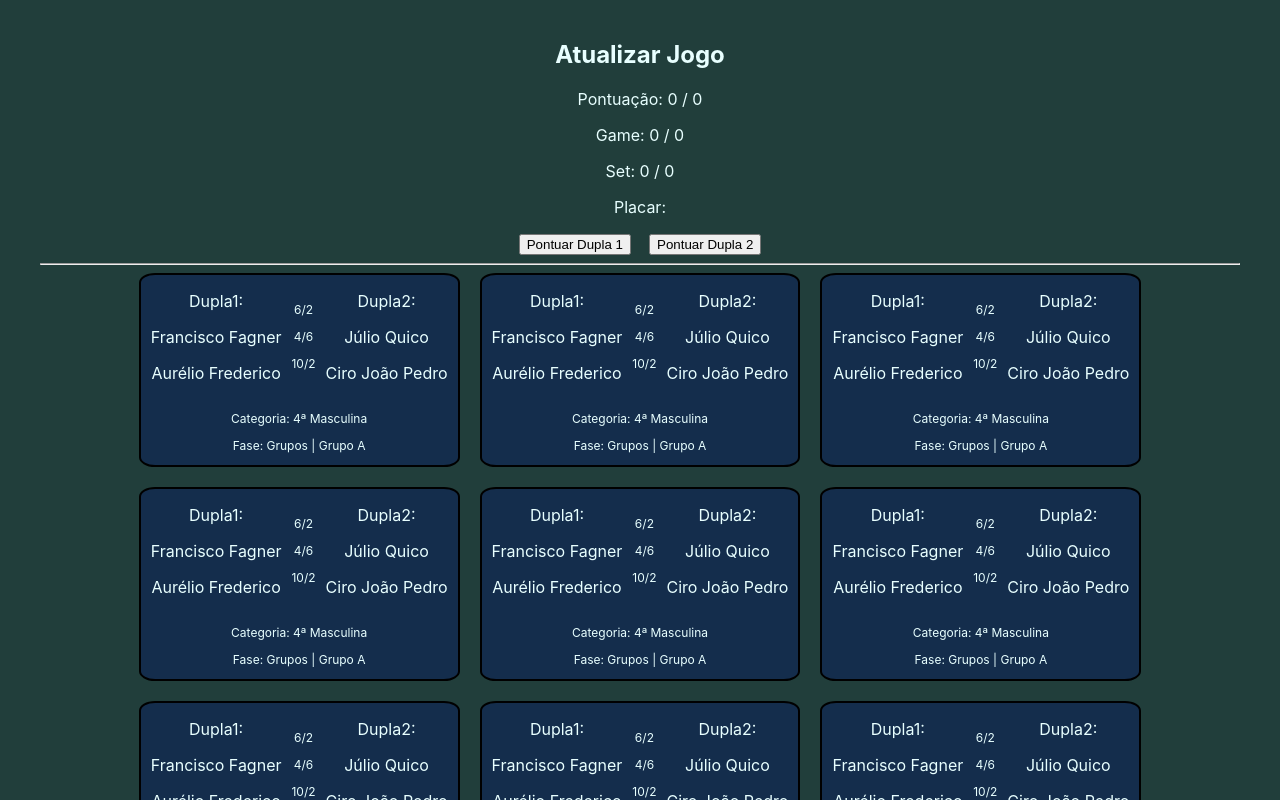
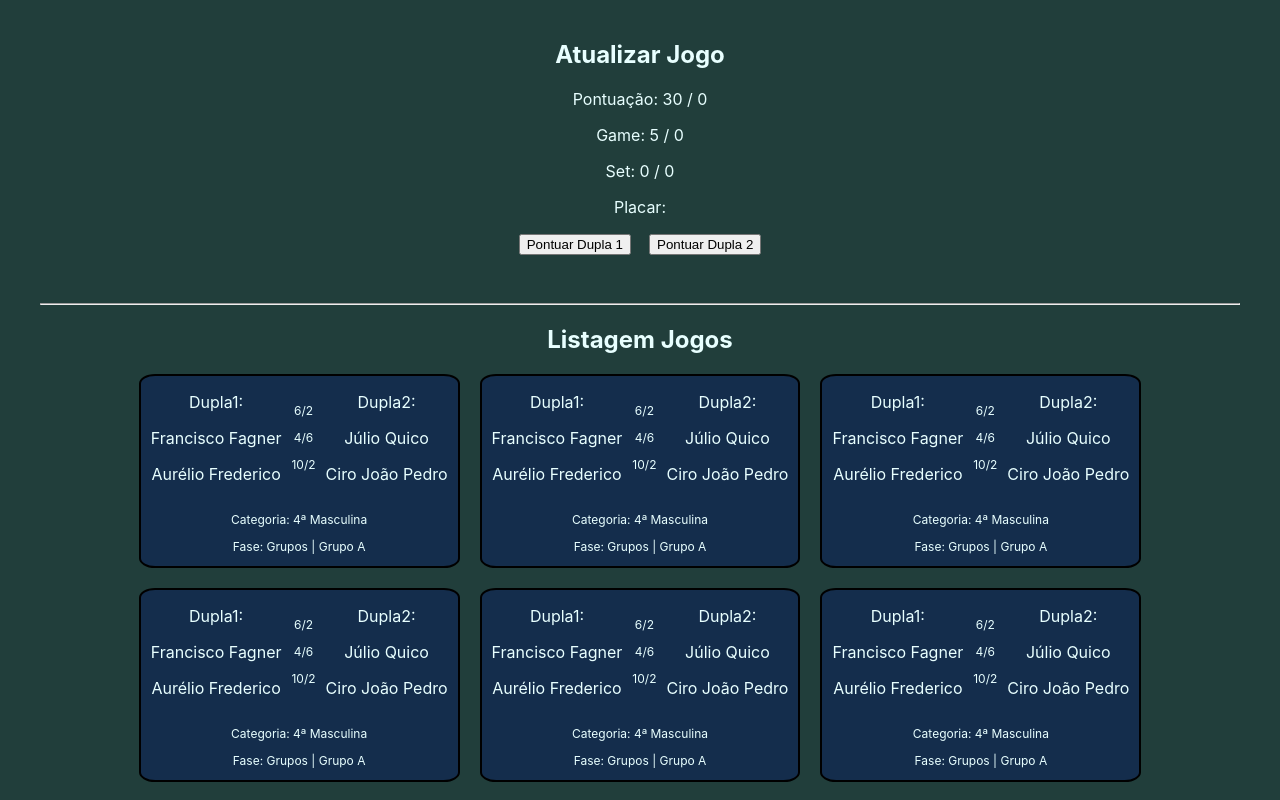
Before and after one commit to THIAGOBEPPLER/teste-react2, a React (Create React App) app: page / in a window 1280 px wide. Shown: the top 800 px of the page. Built offline with nearby package versions, Linux system fonts and the light colour scheme.

Commit message:
Desfazer pontuacao

```diff
--- a/src/Components/AtualizarJogo/AtualizarJogo.tsx
+++ b/src/Components/AtualizarJogo/AtualizarJogo.tsx
@@ -1,7 +1,5 @@
 import { useState } from "react";
-import { JogoModel } from "../../Models/JogoModel"
-import ListarJogo from "../ListarJogo/ListarJogo";
-import setJogo from "../Util/JogoUtil";
+
 import Pontuar from "../Util/PontuarUtil";
 import { PontuacaoModel } from "../../Models/PontuacaoModel";
 
@@ -9,14 +7,15 @@ import "./AtualizarJogo.css"
 
 function AtualizarJogo(){
 
-    const [pontuacao, setPontuacao] = useState(new PontuacaoModel(0, 0, 0, 0, 0, 0, [], 0, 0, false));
+    const [pontuacao, setPontuacao] = useState(new PontuacaoModel(30, 5, 0, 0, 0, 0, [], 0, 0, false));
+
 
     return(
         <div className="main">
 
             <h2>Atualizar Jogo</h2>
 
-            <p> Pontuação: {pontuacao.pontuacao1} / {pontuacao.pontuacao2}</p>
+            <p> Pontuação: {pontuacao.pontos1} / {pontuacao.pontos2}</p>
             <p> Game: {pontuacao.games1} / {pontuacao.games2}</p>
             <p> Set: {pontuacao.sets1} / {pontuacao.sets2}</p>
             { (pontuacao.tieBreak1 > 0  || pontuacao.tieBreak2 >0 ) &&
@@ -26,22 +25,27 @@ function AtualizarJogo(){
             <p> Placar: {pontuacao.placar.map((p) => {
                 return (
                     <span>{p}, </span>
-
                 );
             })}</p>
 
             <span>
                 {pontuacao.jogoFinalizado == false ?
                 <span>
-                    <button onClick= {() => setPontuacao( Pontuar(pontuacao, 1))}>Pontuar Dupla 1</button> &nbsp;  &nbsp;
-                     <button onClick= {() => setPontuacao( Pontuar(pontuacao, 2))}>Pontuar Dupla 2</button>
+                    <button onClick= {() => setPontuacao( Pontuar(pontuacao, 1))} disabled = {pontuacao.jogoFinalizado}>Pontuar Dupla 1</button> &nbsp;  &nbsp;
+                    <button onClick= {() => setPontuacao( Pontuar(pontuacao, 2))} disabled = {pontuacao.jogoFinalizado}>Pontuar Dupla 2</button> <br />
                 </span> :
                 <span>
                     Jogo Finalizado
                 </span>}
+                <br />
             </span>
 
-
+            <div>
+                {pontuacao.pontuacaoBkp !== undefined &&
+                <button onClick={() => setPontuacao({...pontuacao.pontuacaoBkp ?? pontuacao})}> Desfazer</button>
+                }
+                <br />
+            </div>
             <hr />
 
         </div>
--- a/src/Components/ListarJogo/ListarJogo.css
+++ b/src/Components/ListarJogo/ListarJogo.css
@@ -56,3 +56,7 @@
     margin-right: 10px;
 
   }
+
+.main{
+    text-align: center;
+}
--- a/src/Components/ListarJogo/ListarJogo.tsx
+++ b/src/Components/ListarJogo/ListarJogo.tsx
@@ -27,6 +27,13 @@ function ListarJogo(listaJogos: Array<JogoModel>){
     }
 
     return(
+
+        <div>
+
+            <div className="main">
+                <h2>Listagem Jogos</h2>
+            </div>
+
             <div className="container" >
 
                 {listaJogos.map((jogo)=> {
@@ -69,6 +76,8 @@ function ListarJogo(listaJogos: Array<JogoModel>){
 
             </div>
 
+        </div>
+
     )
 }
 
--- a/src/Components/Util/PontuarUtil.ts
+++ b/src/Components/Util/PontuarUtil.ts
@@ -3,6 +3,7 @@ import { PontuacaoModel } from "../../Models/PontuacaoModel";
 export default function Pontuar(pontuacao: PontuacaoModel, duplaPontuar: number){
 
     let novaPontuacao = { ...pontuacao}
+    novaPontuacao.pontuacaoBkp = {...pontuacao};
 
     if(novaPontuacao.sets1 == 1  && novaPontuacao.sets2 == 1)
         return PontuarTieBreacao(novaPontuacao,duplaPontuar)
@@ -12,22 +13,22 @@ export default function Pontuar(pontuacao: PontuacaoModel, duplaPontuar: number)
 
     if(duplaPontuar == 1){
 
-        switch (novaPontuacao.pontuacao1) {
+        switch (novaPontuacao.pontos1) {
             case 0:
-                novaPontuacao.pontuacao1 = 15
+                novaPontuacao.pontos1 = 15
                 break;
 
             case 15:
-                novaPontuacao.pontuacao1 = 30
+                novaPontuacao.pontos1 = 30
                 break;
 
             case 30:
-                novaPontuacao.pontuacao1 = 40
+                novaPontuacao.pontos1 = 40
                 break;
 
             case 40:
-                novaPontuacao.pontuacao1 = 0
-                novaPontuacao.pontuacao2 = 0
+                novaPontuacao.pontos1 = 0
+                novaPontuacao.pontos2 = 0
                 novaPontuacao.games1 ++;
                 break;
         }
@@ -44,22 +45,22 @@ export default function Pontuar(pontuacao: PontuacaoModel, duplaPontuar: number)
     }
     else{
 
-        switch (novaPontuacao.pontuacao2) {
+        switch (novaPontuacao.pontos2) {
             case 0:
-                novaPontuacao.pontuacao2 = 15
+                novaPontuacao.pontos2 = 15
                 break;
 
             case 15:
-                novaPontuacao.pontuacao2 = 30
+                novaPontuacao.pontos2 = 30
                 break;
 
             case 30:
-                novaPontuacao.pontuacao2 = 40
+                novaPontuacao.pontos2 = 40
                 break;
 
             case 40:
-                novaPontuacao.pontuacao2 = 0
-                novaPontuacao.pontuacao1 = 0
+                novaPontuacao.pontos2 = 0
+                novaPontuacao.pontos1 = 0
                 novaPontuacao.games2 ++;
                 break;
         }
@@ -152,7 +153,6 @@ function PontuarTieBreacao(pontuacao: PontuacaoModel, duplaPontuar: number){
 
 function ValidarFinalJogo(pontuacao: PontuacaoModel)
 {
-    debugger;
     if(pontuacao.sets1 == 2 || pontuacao.sets2 == 2){
         return true;
     }
--- a/src/Models/PontuacaoModel.ts
+++ b/src/Models/PontuacaoModel.ts
@@ -1,26 +1,28 @@
 export class PontuacaoModel{
-    pontuacao1: number;
+    pontos1: number;
     games1: number;
     sets1: number;
-    pontuacao2: number;
+    pontos2: number;
     games2: number;
     sets2: number;
     placar: string[];
     tieBreak1: number;
     tieBreak2: number;
     jogoFinalizado: boolean;
+    pontuacaoBkp?: PontuacaoModel;
 
-    constructor( pontuacao1:number, games1: number, sets1: number, pontuacao2:number, games2: number, sets2: number, placar: string[],tieBreak1: number, tieBreak2: number, jogoFinalizado: boolean){
-        this.pontuacao1 = pontuacao1;
+    constructor( pontos1: number, games1: number, sets1: number, pontos2: number, games2: number, sets2: number, placar: string[],tieBreak1: number, tieBreak2: number, jogoFinalizado: boolean, pontuacaoBkp?: PontuacaoModel){
+        this.pontos1 = pontos1;
         this.games1 = games1;
         this.sets1 = sets1;
-        this.pontuacao2 = pontuacao2;
+        this.pontos2 = pontos2;
         this.games2 = games2;
         this.sets2 = sets2;
         this.placar = placar;
         this.tieBreak1 = tieBreak1;
         this.tieBreak2 = tieBreak2;
         this.jogoFinalizado = jogoFinalizado;
+        this.pontuacaoBkp = pontuacaoBkp;
     }
 
 }
```
Lines whose indentation alone changed are shown as unchanged.
